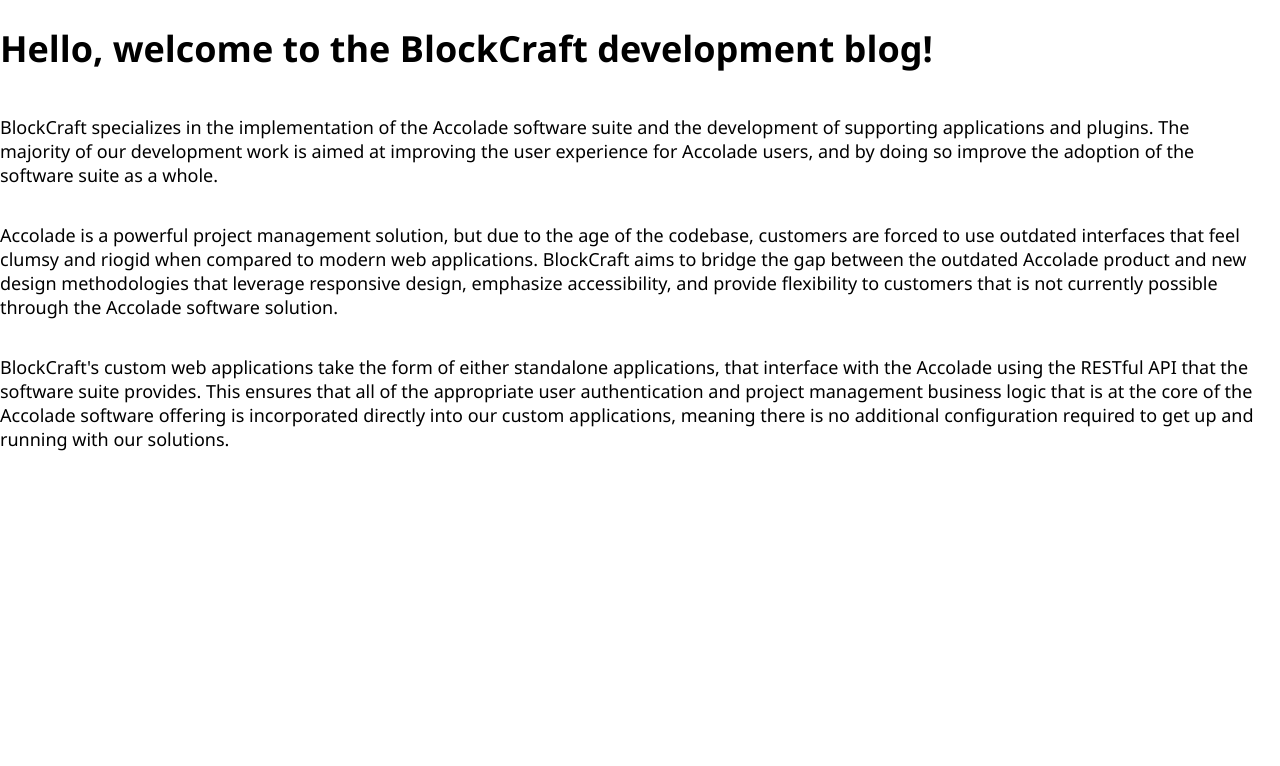
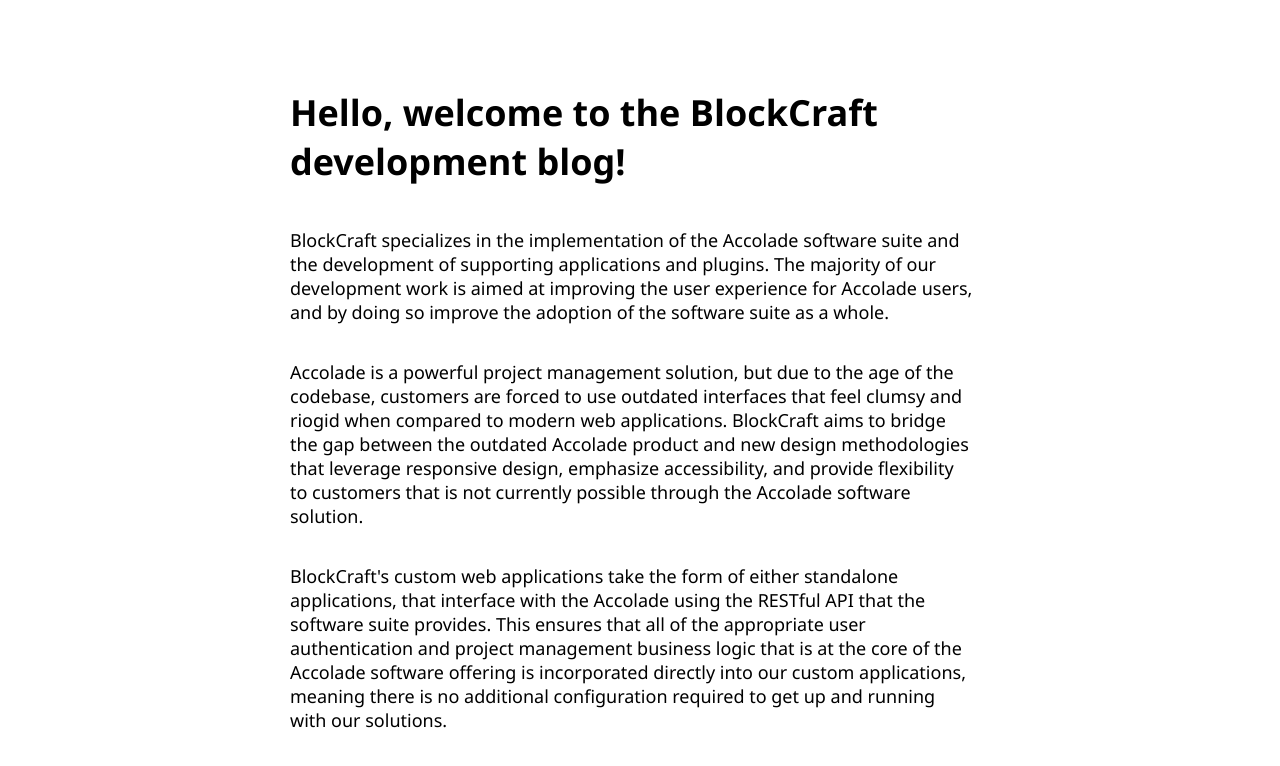
Before and after one commit to mfglenn/company-blog, a React (Create React App) app: page / in a window 1280 px wide. Shown: the top 766 px of the page. Built offline with nearby package versions, Linux system fonts and the light colour scheme.

Commit message:
Adjust the HTML elements to improve formatting with CSS.

```diff
--- a/src/App.js
+++ b/src/App.js
@@ -17,10 +17,12 @@
     return(
       <Router>
         <div className="App">
-          <Route path="/" component={HomePage} exact/>
-          <Route path="/about" component={AboutPage}/>
-          <Route path="/articles" component={ArticlesList}/>
-          <Route path="/article" component={ArticlesPage}/>
+          <div id="page-body">
+            <Route path="/" component={HomePage} exact/>
+            <Route path="/about" component={AboutPage}/>
+            <Route path="/articles" component={ArticlesList}/>
+            <Route path="/article" component={ArticlesPage}/>
+          </div>
         </div>
       </Router>
     )
```
